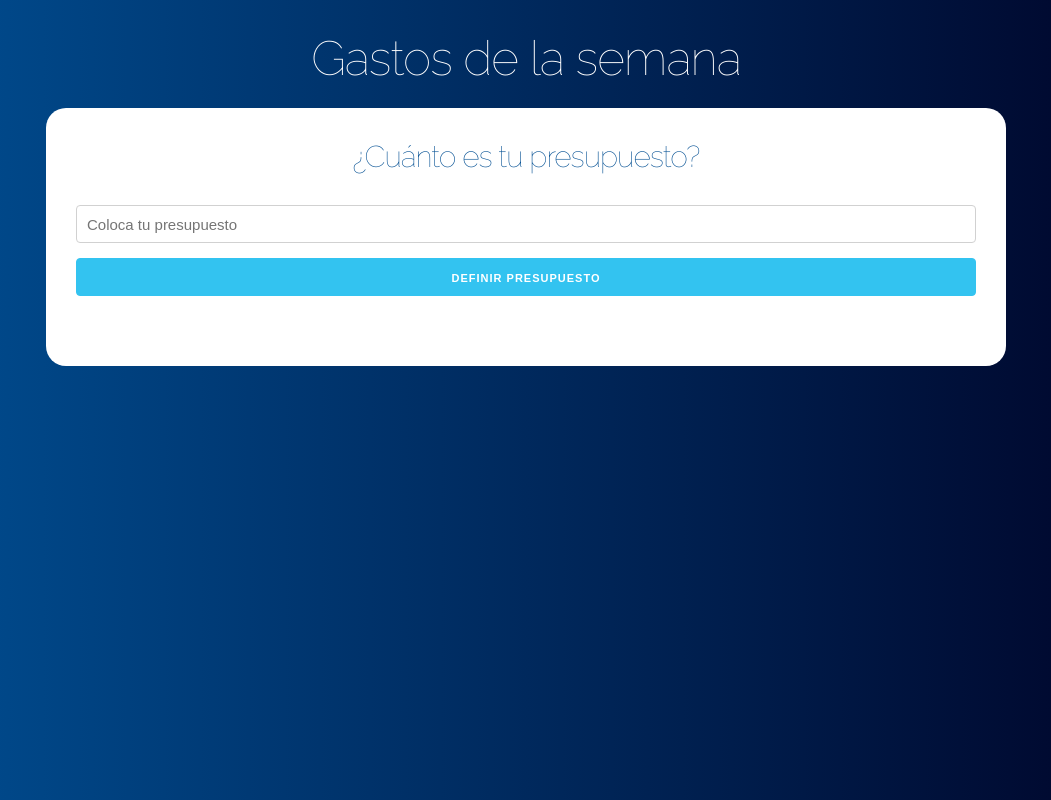
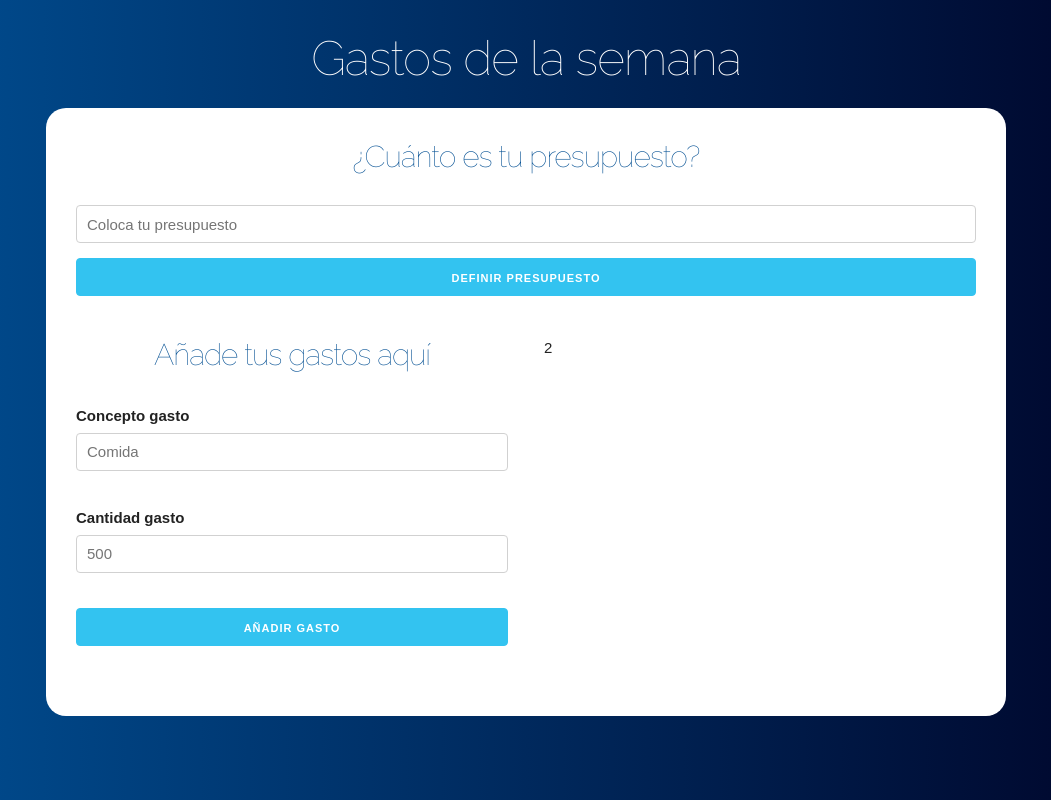
Before and after one commit to LuijoSC/Admin-de-presupuesto, a React (Create React App) app in the folder admin-presupuesto/: page / in a window 1280 px wide. Shown: the whole page, without its empty margins (114-1165 px from the left). Built offline with nearby package versions, Linux system fonts and the light colour scheme.

Commit message:
Added Formulario component so user can submit new expenses

```diff
--- a/admin-presupuesto/src/App.js
+++ b/admin-presupuesto/src/App.js
@@ -1,5 +1,6 @@
 import React, {useState} from 'react';
 import Pregunta from './components/Pregunta';
+import Formulario from './components/Formulario';
 
 function App() {
 
@@ -15,6 +16,14 @@
           guardarPresupuesto={guardarPresupuesto}
           guardarSobrante={guardarSobrante}
         />
+        <div className="row">
+          <div className="one-half column">
+            <Formulario/>
+          </div>
+          <div className="one-half column">
+            2
+          </div>
+        </div>
       </div>
     </header>
   </div>
--- /dev/null
+++ b/admin-presupuesto/src/components/Formulario.js
@@ -0,0 +1,33 @@
+import React, {useState} from 'react';
+const Formulario = () => {
+    return (
+        <form>
+            <h2>Añade tus gastos aquí</h2>
+            <div className="campo">
+                <label>Concepto gasto</label>
+                <input
+                    type="text"
+                    className="u-full-width"
+                    placeholder="Comida"
+                />
+            </div>
+
+            <div className="campo">
+                <label>Cantidad gasto</label>
+                <input
+                    type="number"
+                    className="u-full-width"
+                    placeholder="500"
+                />
+            </div>
+
+            <input
+                type="submit"
+                className="button-primary u-full-width"
+                value="Añadir gasto"
+            />
+        </form>
+     );
+}
+
+export default Formulario;
```
